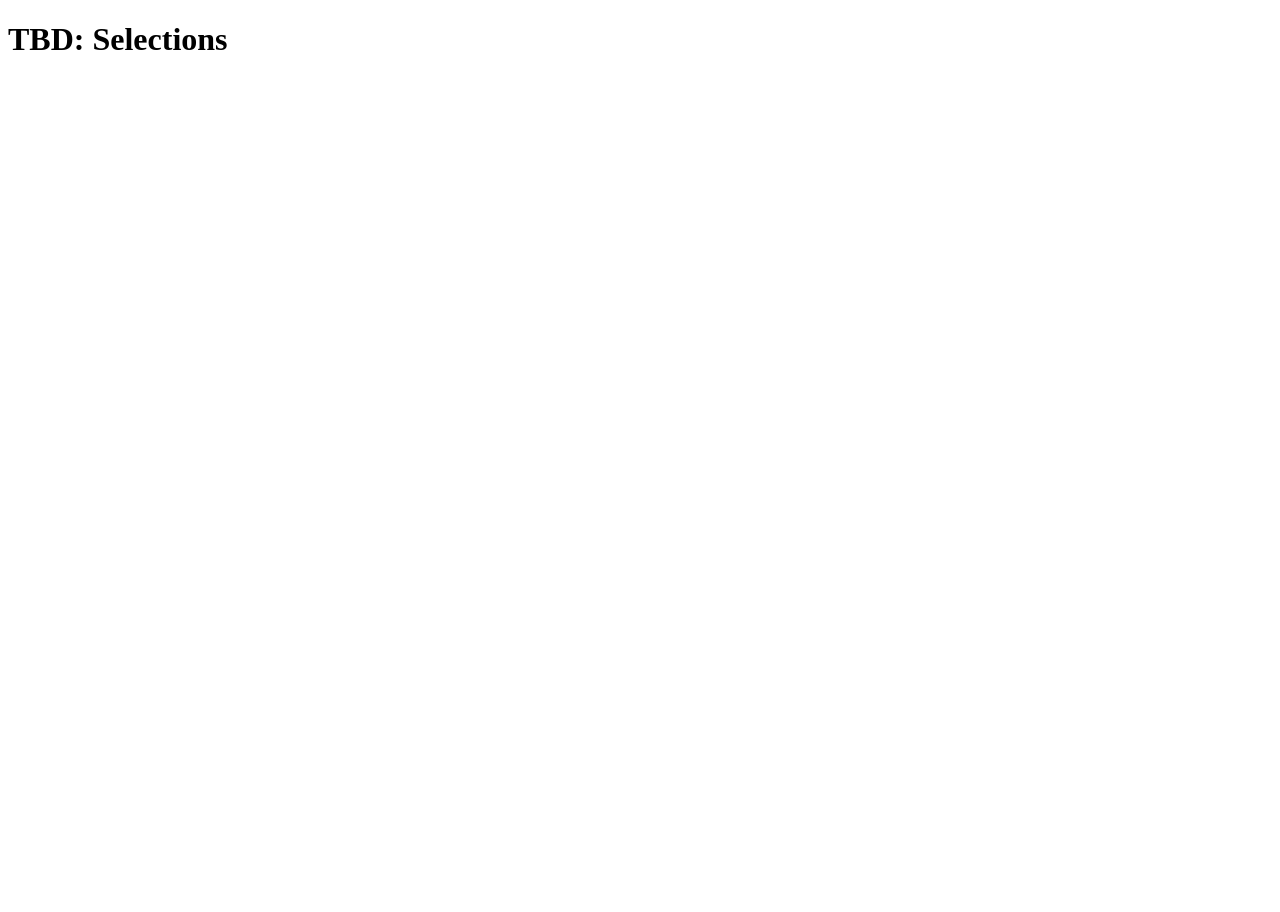
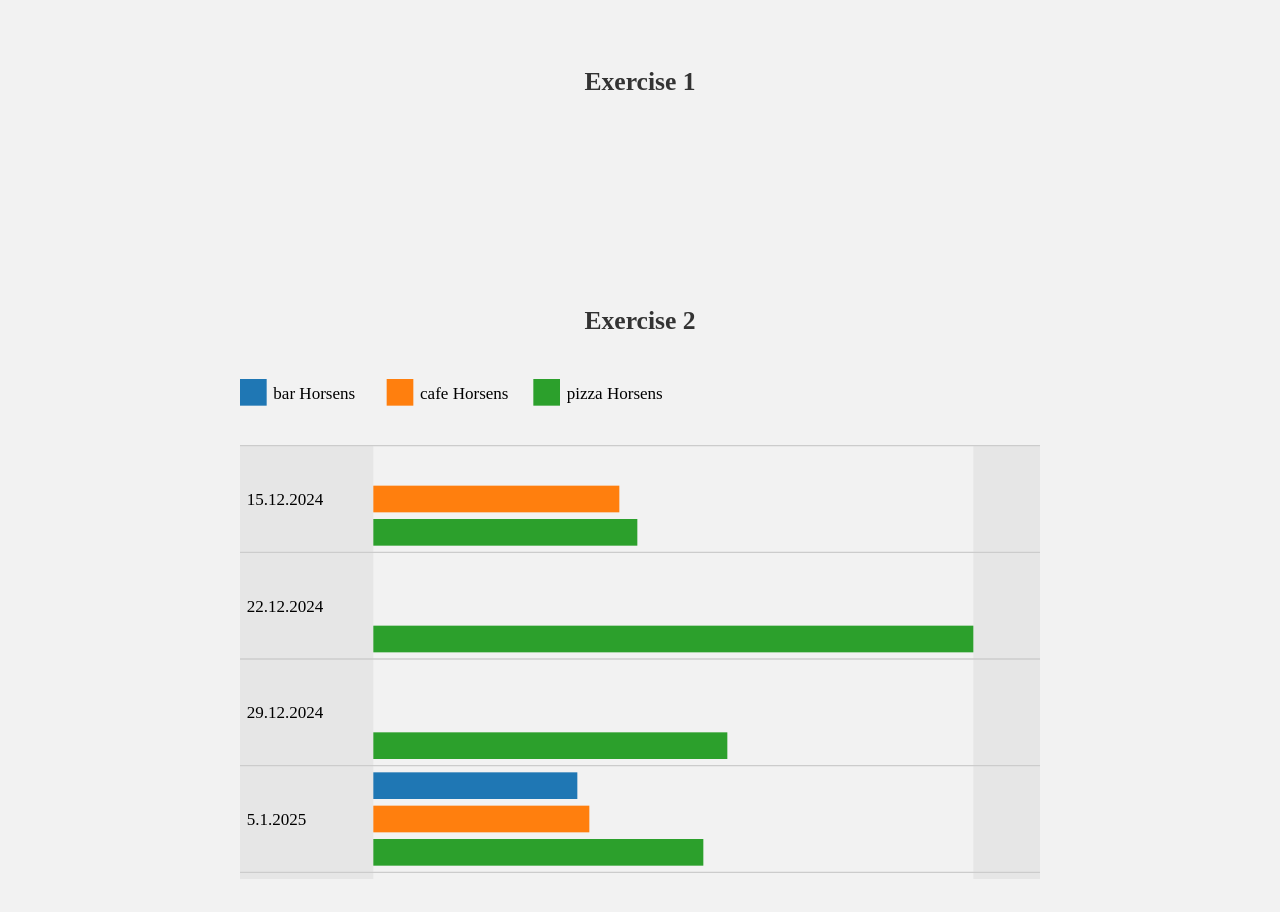
Before and after one commit to Sterup15/VIZ1Workspace, a website: page Katrine/Lection1_Introduction/Selection/index.html in a window 1280 px wide. Before the commit the page ends 800 px from the top, so only its background shows below. Drawn offline with nearby package versions, Linux system fonts and the light colour scheme.

Commit message:
exercise2

```diff
--- /dev/null
+++ b/Katrine/Lection1_Introduction/Selection/css/styles.css
@@ -0,0 +1,42 @@
+body {
+    font-size: 0.8rem;
+    font-weight: 400;
+    background-color: #f2f2f2;
+    color: #333;
+    font-family: "sans-serif";
+    margin: 0;
+    padding: 0;
+    display: block;
+}
+
+.content-wrapper {
+    padding: 50px;
+    display: flex;
+    flex-direction: column;
+    align-items: center;
+    justify-content: center;
+}
+
+.container {
+    width: 800px;
+    max-height: 600px;
+    padding-top: 25px;
+}
+
+#chart_ex2 {
+    overflow-y: scroll;
+    height: 500px;
+}
+
+::-webkit-scrollbar {
+    width: 10px;
+}
+
+::-webkit-scrollbar-track {
+    background: #f2f2f2;
+}
+
+::-webkit-scrollbar-thumb {
+    background: #999;
+    border-radius: 5px;
+}
--- a/Katrine/Lection1_Introduction/Selection/index.html
+++ b/Katrine/Lection1_Introduction/Selection/index.html
@@ -3,17 +3,26 @@
     <head>
         <meta charset="UTF-8">
         <title>SVG slides</title>
+        <link rel="stylesheet" href="./css/styles.css">
     </head>
     <body>
-        <h1>TBD: Selections</h1>
-        <svg id="container">
-            <rect></rect>
-            <rect></rect>
-            <rect> </rect>
-            <rect> </rect>
-        </svg>
+        <div class="content-wrapper">
+            <h1>Exercise 1</h1>
+            <svg class="container" id="container_ex1">
+                <rect></rect>
+                <rect></rect>
+                <rect></rect>
+                <rect></rect>
+            </svg>
+
+            <h1>Exercise 2</h1>
+            <div class="container" id="chart_ex2">
+
+            </div>
+        </div>
+
 
         <script src="https://d3js.org/d3.v7.min.js"></script>
-        <script src="./js/main.js"></script>
+        <script  type="module" src="./js/main.js"></script>
     </body>
 </html>
--- /dev/null
+++ b/Katrine/Lection1_Introduction/Selection/js/api.js
@@ -0,0 +1,5 @@
+export  async function fetchJson() {
+  const raw_data = await d3.json("./data/going_out_in_horsens_kw.json");
+  // console.log(raw_data);
+  return raw_data;
+}
--- /dev/null
+++ b/Katrine/Lection1_Introduction/Selection/js/exploring.js
@@ -0,0 +1,48 @@
+
+export function formatRawData(raw_data) {
+  return raw_data.flatMap(formatSingleLine);
+}
+
+function formatSingleLine(datum) {
+  const date = new Date(datum.date);
+  const entries = Object.entries(datum).filter(
+    ([key, value]) => key !== "date" && key !== "isPartial",
+  );
+
+  return entries.map(([key, value]) => {
+    return {
+      date: date,
+      type: key,
+      value: value,
+    };
+  });
+}
+
+export function groupData(dataToGroup) {
+  return d3.group(dataToGroup, (datum) => datum.type);
+}
+
+export function getStats(groupedData) {
+  const stats = [];
+
+  groupedData.forEach((values, key) => {
+    const min = d3.min(values, (d) => d.value);
+    const max = d3.max(values, (d) => d.value);
+    const count = values.length;
+
+    console.log(key, { min, max, count });
+    stats.push({ type: key, min, max, count });
+  });
+
+  console.log("Stats: ", stats);
+  return stats;
+}
+
+export function getFirstAndLastDate(data) {
+  const firstDate = d3.min(data, (datum) => datum.date);
+  const lastDate = d3.max(data, (datum) => datum.date);
+  console.log("First date: " + firstDate);
+  console.log("Last date: " + lastDate);
+
+  return firstDate, lastDate;
+}
--- a/Katrine/Lection1_Introduction/Selection/js/main.js
+++ b/Katrine/Lection1_Introduction/Selection/js/main.js
@@ -1,70 +1,27 @@
-// Select the container
-const svg = d3.select("#container");
+import {fetchJson} from "./api.js";
+import {formatRawData, groupData, getStats, getFirstAndLastDate} from "./exploring.js";
+import {visualizeBarChartExercise2} from "./visualize_exercise2.js"
 
-// Select the first path
-const select = d3.select("rect");
-
-// Select all paths in the selection
-const selectAll = d3.selectAll("rect");
-
-console.log("svg", svg);
-console.log("select", select);
-console.log("selectAll", selectAll);
-
-const addText = d3.selectAll("rect").append("p");
-console.log("test", addText);
-
-async function fetchJson() {
-  const raw_data = await d3.json("./data/going_out_in_horsens_kw.json");
-  // console.log(raw_data);
-  return raw_data;
-}
-
-function formatRawData(raw_data) {
-  return raw_data.flatMap(formatSingleLine);
-}
-
-function formatSingleLine(datum) {
-  const date = new Date(datum.date);
-  const entries = Object.entries(datum).filter(
-    ([key, value]) => key !== "date" && key !== "isPartial",
-  );
-
-  return entries.map(([key, value]) => {
-    return {
-      date: date,
-      type: key,
-      value: value,
-    };
-  });
-}
-
-function groupData(dataToGroup) {
-  return d3.group(dataToGroup, (datum) => datum.type);
-}
 
 async function init() {
+  // Exercise 1
   const raw_data = await fetchJson();
   const formattedData = formatRawData(raw_data);
 
   const groupedData = groupData(formattedData);
-  const stats = [];
+  const stats = getStats(groupedData);
+  const firstAndLastDate = getFirstAndLastDate(formattedData)
 
-  groupedData.forEach((values, key) => {
-    const min = d3.min(values, (d) => d.value);
-    const max = d3.max(values, (d) => d.value);
-    const count = values.length;
+  const svg = d3.select("#container_ex1");
+  const rectangles = svg.selectAll("rect")
+  .data(groupedData)
+  .join("rect")
 
-    console.log(key, { min, max, count });
-    stats.push({ type: key, min, max, count });
-  });
+  console.log(rectangles)
 
-  const firstDate = d3.min(formattedData, (datum) => datum.date);
-  const lastDate = d3.max(formattedData, (datum) => datum.date);
+  // Exercise 2
+  visualizeBarChartExercise2(formattedData);
 
-  console.log("Stats: ", stats);
-  console.log("First date: " + firstDate);
-  console.log("Last date: " + lastDate);
 }
 
 init();
--- /dev/null
+++ b/Katrine/Lection1_Introduction/Selection/js/visualize_exercise2.js
@@ -0,0 +1,113 @@
+export function visualizeBarChartExercise2(data) {
+  const dates = Array.from(new Set(data.map((d) => d.date)));
+  const types = Array.from(new Set(data.map((d) => d.type)));
+
+  // constants for formatting
+  const leftMargin = 100;
+  const legendHeight = 50;
+  const chartOffsetY = legendHeight;
+  const chartHeight = dates.length * 80;
+  const height = chartHeight + chartOffsetY;
+
+
+  d3.select("#chart_ex2").selectAll("*").remove();
+  const svg = d3.select("#chart_ex2").append("svg").attr("viewBox", "0 0 600 " + height);
+
+  // Defining the scales
+  const colorScale = d3.scaleOrdinal().domain(types).range(["#1f77b4", "#ff7f0e", "#2ca02c"]);
+
+  const dateBandScale = d3.scaleBand()
+    .domain(dates)
+    .range([0, chartHeight])
+    .paddingInner(0);
+
+  const typeBandScale = d3.scaleBand()
+    .domain(types)
+    .range([0, dateBandScale.bandwidth()])
+    .padding(0.2);
+
+  const valueLinearScale = d3.scaleLinear()
+    .domain([0, d3.max(data, (d) => d.value)]) // My domain goes from 0 to 100
+    .range([0, 450]); // It should be shown from 0 to 450px wide
+
+
+  // Drawing the barchart
+  const chartContent = svg.append("g")
+    .attr("class", "chart-content")
+    .attr("transform", `translate(0, ${chartOffsetY})`);
+
+  // Formatting legend
+  // Data is bound to the three types
+  // One repeated elemet is a <g>-element with a colored box and a label
+  // The container the legend <g> is attached to is the barChart SVG and positioned with transform
+  // Use join for the repetition, and append for the stuff inside.
+  const legend = svg.append("g")
+    .attr("class", "legend")
+    .attr("transform", `translate(0, 0)`)
+    .attr("height", 50)
+
+  const legendItems = legend.selectAll("g.legend-item")
+    .data(types)
+    .join("g")
+      .attr("class", "legend-item")
+      .attr("transform", (d, i) => `translate(${i*110}, 0)`);
+
+  legendItems.append("rect")
+    .attr("width", 20)
+    .attr("height", 20)
+    .attr("fill", (d) => colorScale(d))
+
+  legendItems.append("text")
+    .attr("x", 25)
+    .attr("y", 15)
+    .text((d) => d);
+
+
+  // Formatting chart
+  chartContent.append("rect")
+  .attr("x", 0)
+  .attr("width", leftMargin)
+  .attr("height", chartHeight)
+  .attr("fill", "#e6e6e6");
+
+chartContent.append("rect")
+  .attr("x", leftMargin + 450)
+  .attr("width", 50)
+  .attr("height", chartHeight)
+  .attr("fill", "#e6e6e6");
+
+  const dateGroups = chartContent
+    .selectAll("g.date-group")
+    .data(d3.group(data, (d) => d.date))
+    .join("g")
+    .attr("class", "date-group")
+    .attr("transform", (d) => `translate(0, ${dateBandScale(d[0])})`);
+
+  dateGroups
+    .selectAll("rect")
+    .data((d) => d[1])
+    .join("rect")
+    .attr("x", leftMargin)
+    .attr("y", (d) => typeBandScale(d.type))
+    .attr("width", (d) => valueLinearScale(d.value))
+    .attr("height", typeBandScale.bandwidth())
+    .attr("fill", (d) => colorScale(d.type));
+
+  dateGroups.append("line")
+    .attr("x1", 0)
+    .attr("x2", leftMargin + 450 + 50)
+    .attr("y1", 0)
+    .attr("y2", 0)
+    .attr("stroke", "#ccc")
+    .attr("stroke-width", 1);
+
+  chartContent.selectAll("text.date-label")
+  .data(dates)
+  .join("text")
+    .attr("class", "date-label")
+    .attr("x", 5)
+    .attr("y", (d) => dateBandScale(d) + dateBandScale.bandwidth() / 2)
+    .attr("dy", "0.35em")
+    .text((d) => d.toLocaleDateString("da-DK"));
+
+  }
--- a/Katrine/package.json
+++ b/Katrine/package.json
@@ -10,6 +10,8 @@
   "license": "ISC",
   "description": "",
   "devDependencies": {
+    "@types/d3": "^7.4.3",
+    "d3": "^7.9.0",
     "eslint": "^10.9.1"
   }
 }
```
Also changed, not shown: Katrine/eslint.config.mjs (added, +18 -0 lines), Katrine/globals.d.ts (added, +7 -0 lines), Katrine/jsconfig.json (added, +13 -0 lines).
